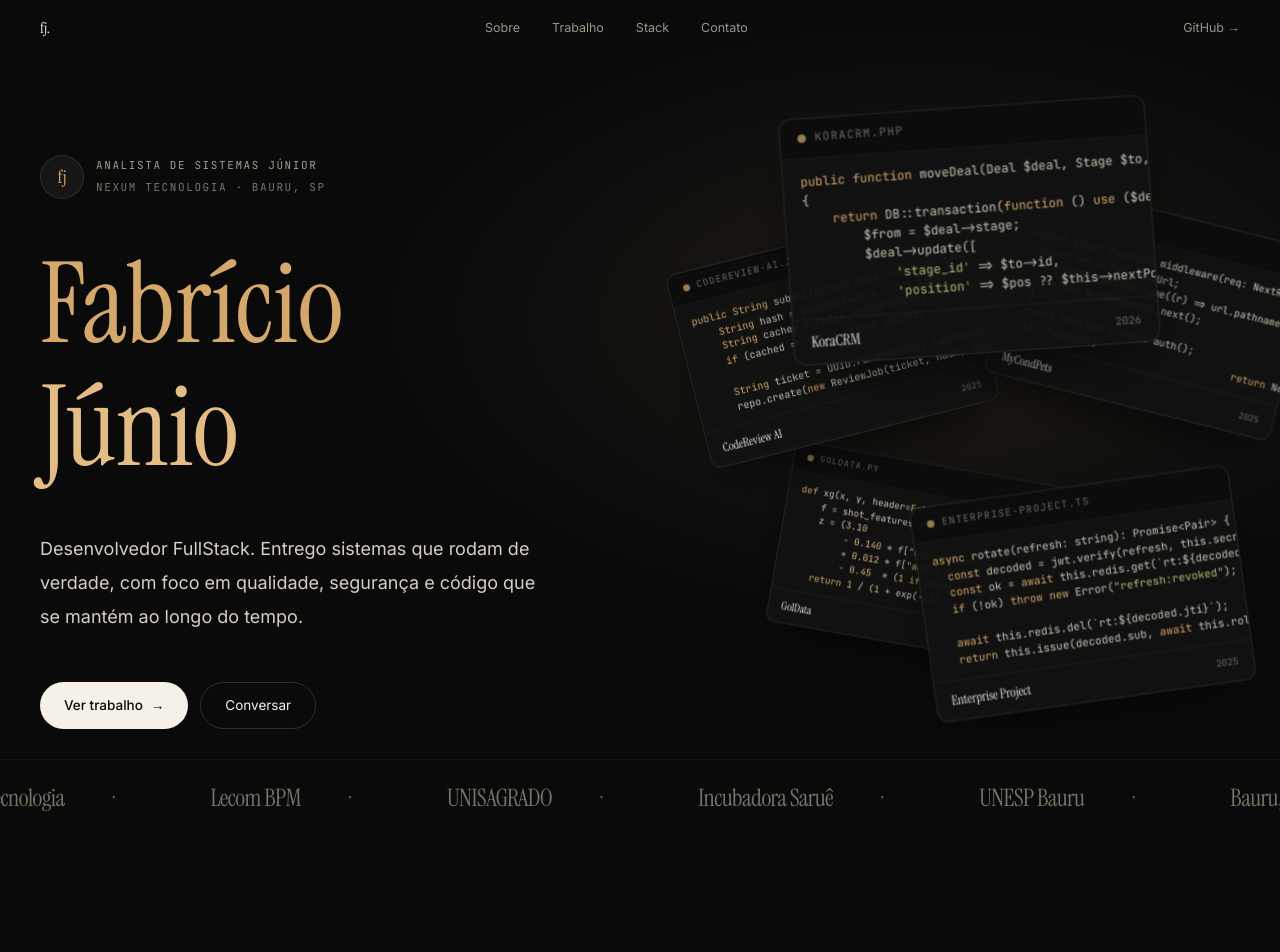
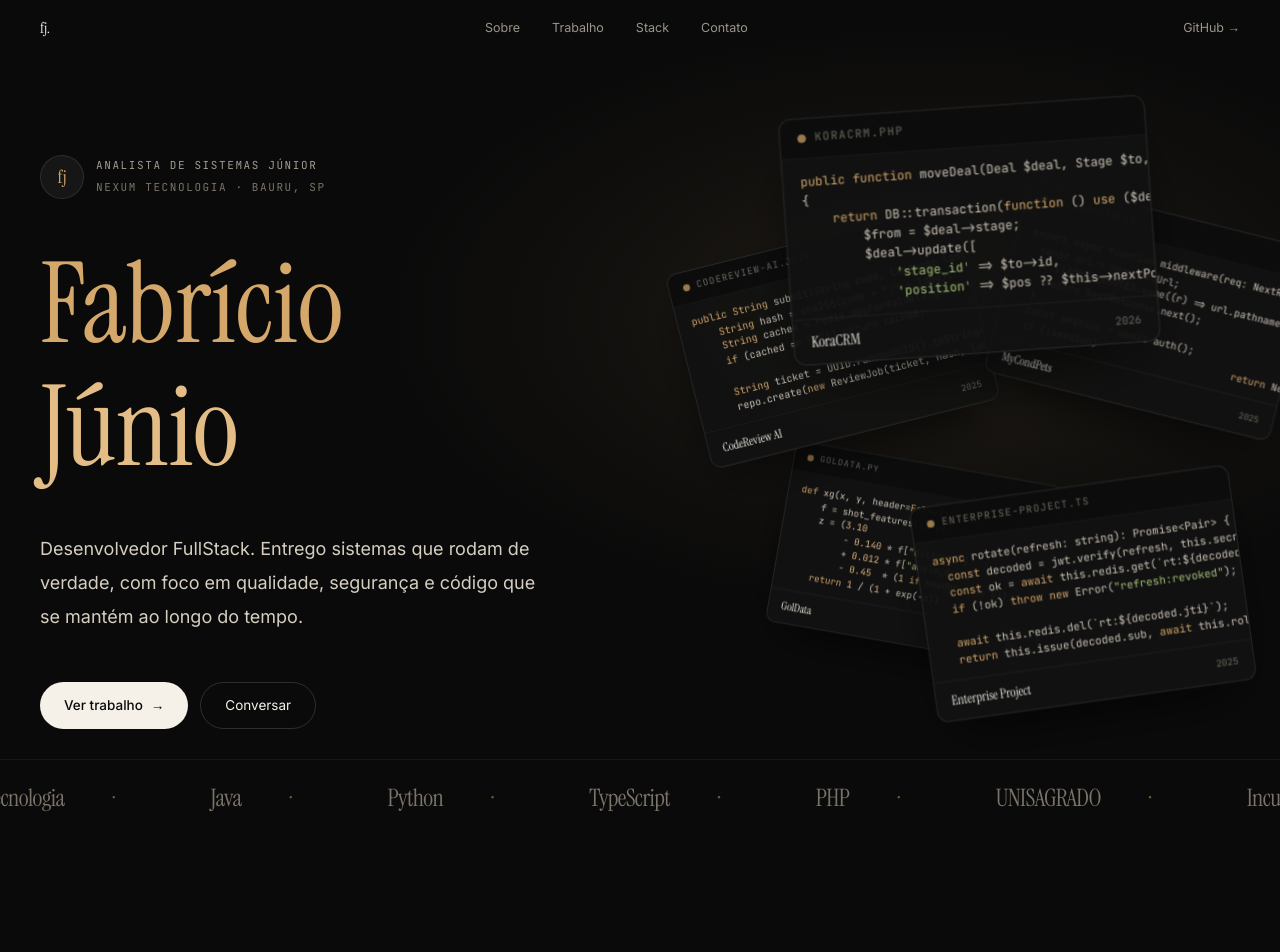
Before and after one commit to fabriciojunio/portfolio, a React (Vite) app: page /projetos/goldata.py in a window 1280 px wide. Shown: the top 952 px of the page. Built offline with nearby package versions, Linux system fonts and the light colour scheme.

Commit message:
chore: atualiza marquee: substitui Lecom BPM pelas linguagens principais

```diff
--- a/src/site/data.ts
+++ b/src/site/data.ts
@@ -294,7 +294,10 @@ export const STACK_GROUPS = [
 
 export const EMPRESAS = [
   "Nexum Tecnologia",
-  "Lecom BPM",
+  "Java",
+  "Python",
+  "TypeScript",
+  "PHP",
   "UNISAGRADO",
   "Incubadora Saruê",
   "UNESP Bauru",
```
